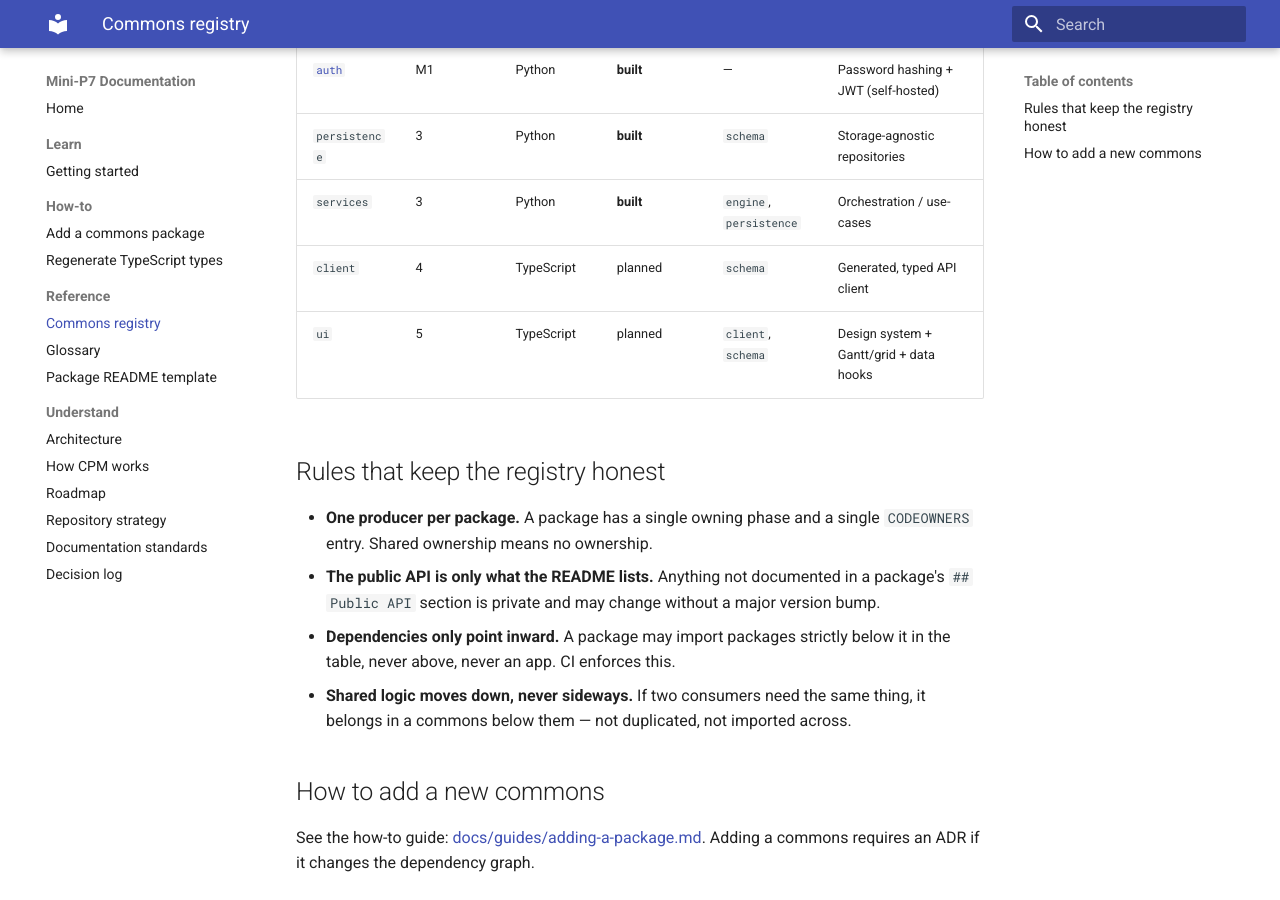
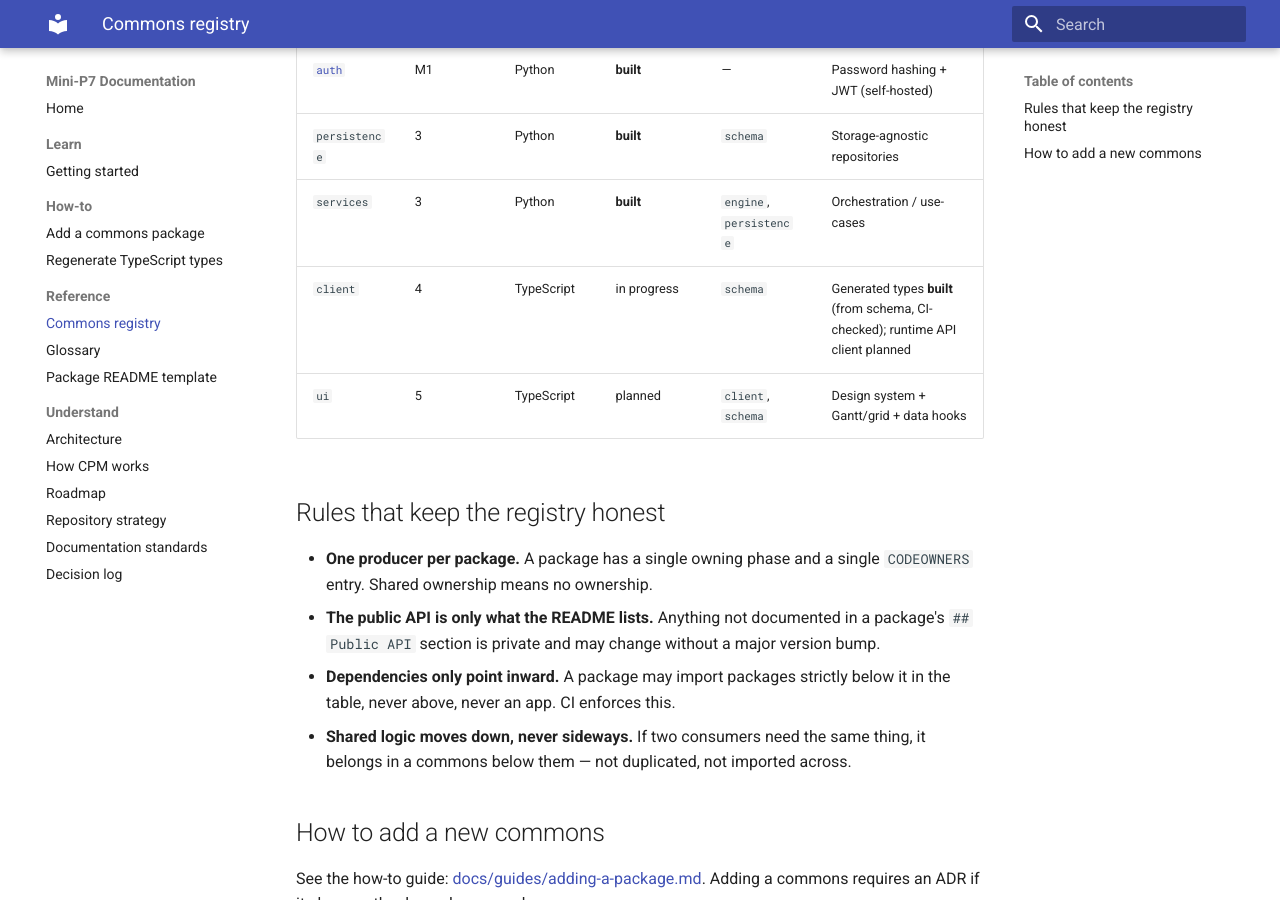
Before and after one commit to shafeehhecker/MiniP7, an MkDocs documentation site: the page built from docs/architecture/commons.md, in a window 1280 px wide and 900 px high, scrolled down 490 px. Built offline with MkDocs 1.6.1 and Material for MkDocs 9.7.7, drawn with Linux system fonts in a browser that asks for light colours.

Commit message:
Update commons.md
Updated client row: types built (generated, CI-checked); runtime client still planned

```diff
--- a/docs/architecture/commons.md
+++ b/docs/architecture/commons.md
@@ -15,7 +15,7 @@ phase and must obey the [dependency rule](ARCHITECTURE.md#the-dependency-rule).
 | [`auth`](../../packages/auth/README.md) | M1 | Python | **built** | — | Password hashing + JWT (self-hosted) |
 | `persistence` | 3 | Python | **built** | `schema` | Storage-agnostic repositories |
 | `services` | 3 | Python | **built** | `engine`, `persistence` | Orchestration / use-cases |
-| `client` | 4 | TypeScript | planned | `schema` | Generated, typed API client |
+| `client` | 4 | TypeScript | in progress | `schema` | Generated types **built** (from schema, CI-checked); runtime API client planned |
 | `ui` | 5 | TypeScript | planned | `client`, `schema` | Design system + Gantt/grid + data hooks |
 
 ## Rules that keep the registry honest
```
